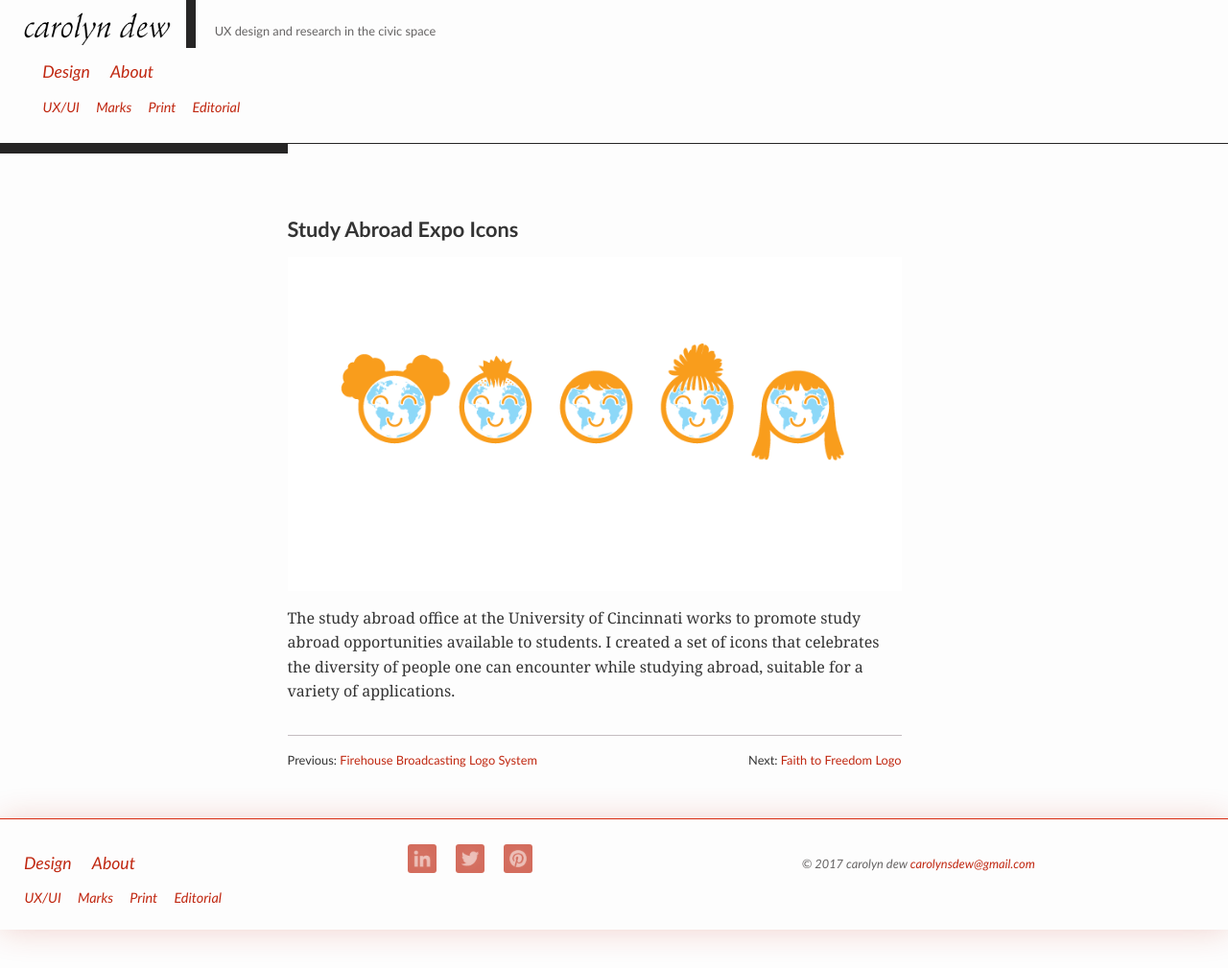
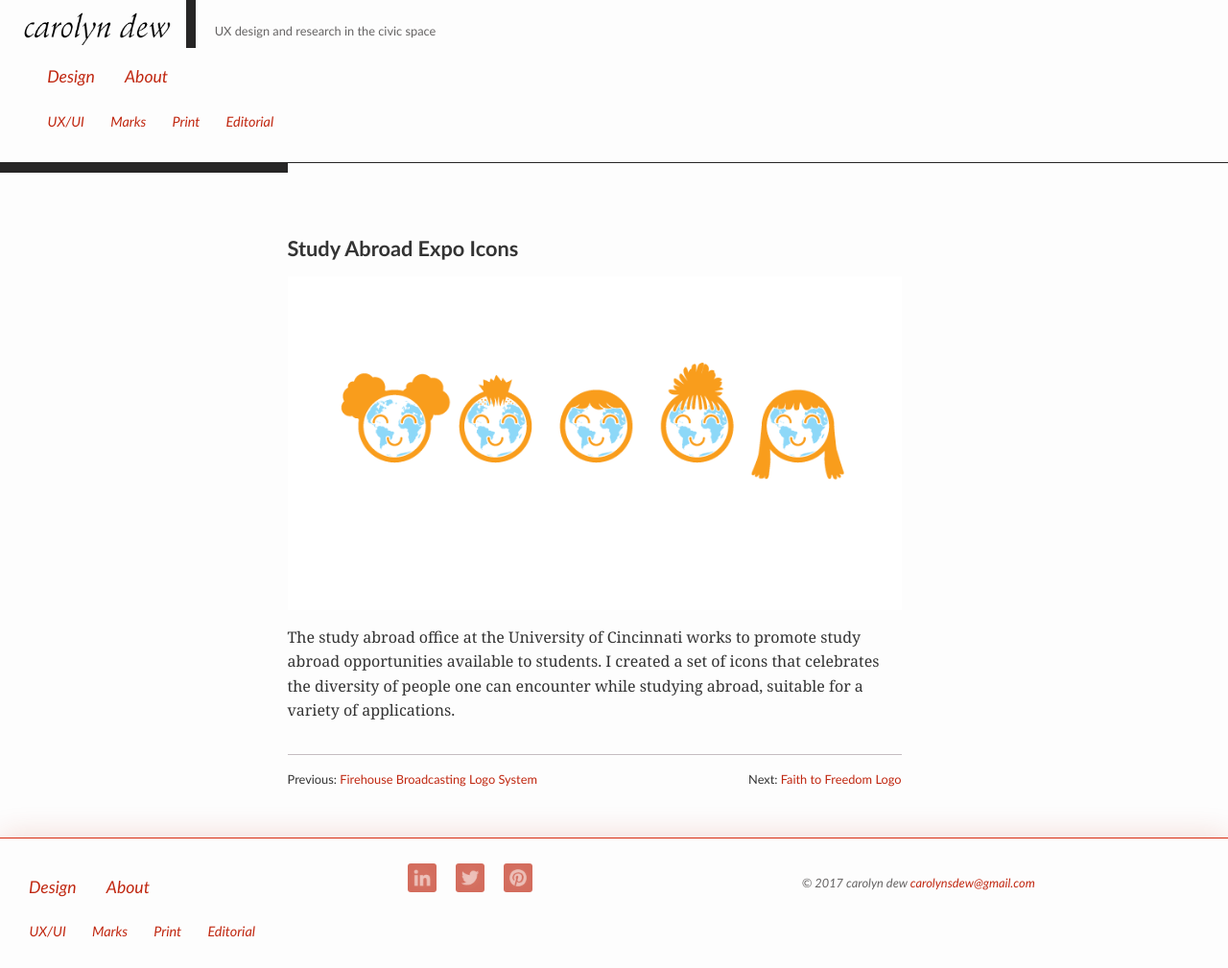
Before and after one commit to carodew/carodew.github.io, a Jekyll site: the page built from _posts/projects/marks/2014-02-02-study-abroad-icons.md, in a window 1280 px wide. Shown: the whole page at 96% size. Built offline with Jekyll 4.4.1, drawn with Linux system fonts in a browser that asks for light colours.

Commit message:
update nav styles to correct focus outline being cut off

```diff
--- a/_sass/_header.scss
+++ b/_sass/_header.scss
@@ -62,9 +62,10 @@
 			margin: 0 10px 0 0;
 			font-family: $sansStack;
 			list-style: none;
-			li + li { margin-top: 0; }
+			//li + li { margin-top: 0; }
 			> li {
 				float: left;
+				margin: 5px;
 				> a, a.contact {
 					display: block;
 					float: none;
```
